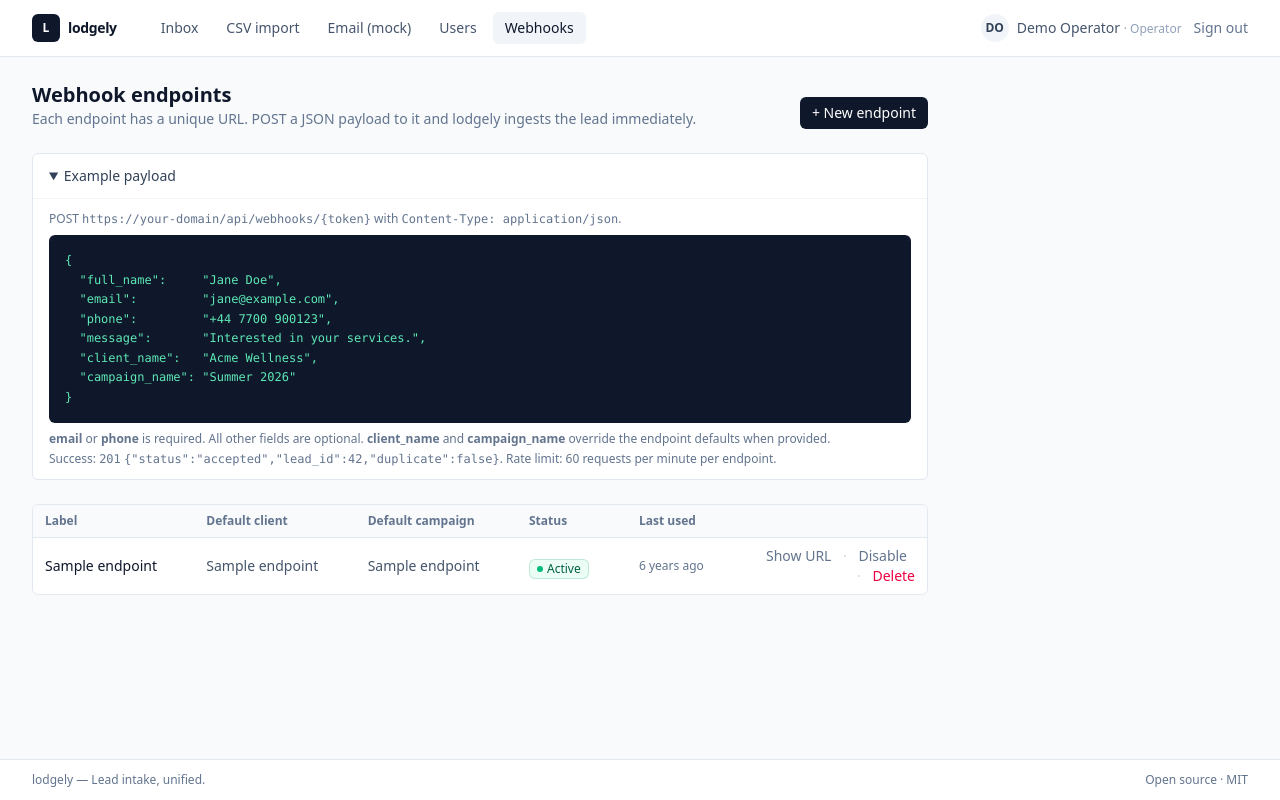
After one commit to vidual-labs/lodgely, a Laravel app: page /webhooks in a window 1280 px wide, after a click on "Example payload". The commit adds this page. Run offline with Laravel 12, Linux system fonts and the light colour scheme; a user stored in the database is signed in; data comes from the database, SQL or seed files in the repository; tables that the repository leaves empty hold one stand-in row (values such as "Sample post"); style sheets or scripts are compiled from the project's sources; some libraries are stand-ins or nearby versions.

Commit message:
feat(webhooks): push-based lead ingest via signed webhook endpoints
Operators can create per-endpoint tokens under /webhooks. Each token
maps to a unique POST /api/webhooks/{token} URL that accepts a JSON
payload and feeds it straight into LeadIngestor — same normalization,
duplicate detection, and audit trail as every other source.

- webhook_endpoints table (token, label, defaults, is_active, last_used_at)
- WebhookEndpoint model + WebhookController (throttle: 60/min)
- routes/api.php wired into bootstrap/app.php
- WebhooksPage Livewire component: create, reveal URL, enable/disable, delete
- "Webhooks" nav link added for operators

https://claude.ai/code/session_01Q88qU46AiHsocU9m6G1pEm

```diff
--- /dev/null
+++ b/app/Livewire/Webhooks/WebhooksPage.php
@@ -0,0 +1,113 @@
+<?php
+
+namespace App\Livewire\Webhooks;
+
+use App\Models\Tenant;
+use App\Models\WebhookEndpoint;
+use Illuminate\Contracts\View\View;
+use Illuminate\Support\Str;
+use Illuminate\Validation\Rule;
+use Livewire\Attributes\Layout;
+use Livewire\Component;
+
+#[Layout('components.layouts.app')]
+class WebhooksPage extends Component
+{
+    public bool $showForm = false;
+    public ?int $revealedId = null;
+
+    /** @var array<string, mixed> */
+    public array $form = [
+        'label'                => '',
+        'default_client_name'  => '',
+        'default_campaign_name' => '',
+    ];
+
+    public function mount(): void
+    {
+        $this->guardOperator();
+    }
+
+    // ------------------------------------------------------------------ form
+
+    public function openCreate(): void
+    {
+        $this->guardOperator();
+        $this->form = ['label' => '', 'default_client_name' => '', 'default_campaign_name' => ''];
+        $this->resetErrorBag();
+        $this->showForm = true;
+    }
+
+    public function close(): void
+    {
+        $this->showForm = false;
+        $this->resetErrorBag();
+    }
+
+    public function save(): void
+    {
+        $this->guardOperator();
+
+        $data = $this->validate([
+            'form.label'                => ['required', 'string', 'max:120'],
+            'form.default_client_name'  => ['nullable', 'string', 'max:255'],
+            'form.default_campaign_name' => ['nullable', 'string', 'max:255'],
+        ])['form'];
+
+        WebhookEndpoint::create([
+            'tenant_id'             => Tenant::DEFAULT_ID,
+            'user_id'               => auth()->id(),
+            'token'                 => Str::random(48),
+            'label'                 => trim($data['label']),
+            'default_client_name'   => filled($data['default_client_name']) ? trim($data['default_client_name']) : null,
+            'default_campaign_name' => filled($data['default_campaign_name']) ? trim($data['default_campaign_name']) : null,
+            'is_active'             => true,
+        ]);
+
+        $this->close();
+        $this->dispatch('toast', message: 'Webhook endpoint created.');
+    }
+
+    public function toggleActive(int $id): void
+    {
+        $this->guardOperator();
+        $endpoint = WebhookEndpoint::findOrFail($id);
+        $endpoint->update(['is_active' => ! $endpoint->is_active]);
+    }
+
+    public function delete(int $id): void
+    {
+        $this->guardOperator();
+        WebhookEndpoint::findOrFail($id)->delete();
+        if ($this->revealedId === $id) {
+            $this->revealedId = null;
+        }
+        $this->dispatch('toast', message: 'Webhook endpoint deleted.');
+    }
+
+    public function revealToken(int $id): void
+    {
+        $this->guardOperator();
+        $this->revealedId = ($this->revealedId === $id) ? null : $id;
+    }
+
+    // ---------------------------------------------------------------- render
+
+    public function render(): View
+    {
+        $endpoints = WebhookEndpoint::where('tenant_id', Tenant::DEFAULT_ID)
+            ->orderByDesc('created_at')
+            ->get();
+
+        return view('livewire.webhooks.webhooks-page', [
+            'endpoints' => $endpoints,
+        ]);
+    }
+
+    // -------------------------------------------------------------- helpers
+
+    private function guardOperator(): void
+    {
+        abort_unless(auth()->user()?->isOperator(), 403);
+    }
+}
--- /dev/null
+++ b/app/Models/WebhookEndpoint.php
@@ -0,0 +1,33 @@
+<?php
+
+namespace App\Models;
+
+use Illuminate\Database\Eloquent\Model;
+use Illuminate\Database\Eloquent\Relations\BelongsTo;
+
+class WebhookEndpoint extends Model
+{
+    protected $fillable = [
+        'tenant_id',
+        'user_id',
+        'token',
+        'label',
+        'default_client_name',
+        'default_campaign_name',
+        'is_active',
+        'last_used_at',
+    ];
+
+    protected function casts(): array
+    {
+        return [
+            'is_active'    => 'boolean',
+            'last_used_at' => 'datetime',
+        ];
+    }
+
+    public function user(): BelongsTo
+    {
+        return $this->belongsTo(User::class);
+    }
+}
--- a/bootstrap/app.php
+++ b/bootstrap/app.php
@@ -7,6 +7,7 @@ use Illuminate\Foundation\Configuration\Middleware;
 return Application::configure(basePath: dirname(__DIR__))
     ->withRouting(
         web: __DIR__.'/../routes/web.php',
+        api: __DIR__.'/../routes/api.php',
         commands: __DIR__.'/../routes/console.php',
         health: '/up',
     )
--- a/resources/views/components/app/topbar.blade.php
+++ b/resources/views/components/app/topbar.blade.php
@@ -25,6 +25,10 @@
                            class="px-3 py-1.5 rounded-md hover:bg-slate-100 {{ request()->routeIs('users') ? 'text-slate-900 bg-slate-100 font-medium' : 'text-slate-600' }}">
                             Users
                         </a>
+                        <a href="{{ route('webhooks') }}"
+                           class="px-3 py-1.5 rounded-md hover:bg-slate-100 {{ request()->routeIs('webhooks') ? 'text-slate-900 bg-slate-100 font-medium' : 'text-slate-600' }}">
+                            Webhooks
+                        </a>
                     @endif
                 @endauth
             </nav>
--- /dev/null
+++ b/resources/views/livewire/webhooks/webhooks-page.blade.php
@@ -0,0 +1,171 @@
+<div class="space-y-6 max-w-4xl">
+    <div class="flex items-end justify-between gap-4">
+        <div>
+            <h1 class="text-xl font-semibold text-slate-900">Webhook endpoints</h1>
+            <p class="text-sm text-slate-500">
+                Each endpoint has a unique URL. POST a JSON payload to it and lodgely ingests the lead immediately.
+            </p>
+        </div>
+        <button type="button" wire:click="openCreate"
+                class="inline-flex items-center gap-2 rounded-md bg-slate-900 px-3 py-1.5 text-sm font-medium text-white hover:bg-slate-800">
+            + New endpoint
+        </button>
+    </div>
+
+    {{-- example payload --}}
+    <details class="rounded-md border border-slate-200 bg-white">
+        <summary class="cursor-pointer px-4 py-3 text-sm font-medium text-slate-700 hover:bg-slate-50 select-none">
+            Example payload
+        </summary>
+        <div class="border-t border-slate-100 px-4 py-3">
+            <p class="text-xs text-slate-500 mb-2">POST <code>https://your-domain/api/webhooks/{token}</code> with <code>Content-Type: application/json</code>.</p>
+            <pre class="rounded-md bg-slate-900 text-emerald-300 text-xs p-4 overflow-x-auto leading-relaxed">{
+  "full_name":     "Jane Doe",
+  "email":         "jane@example.com",
+  "phone":         "+44 7700 900123",
+  "message":       "Interested in your services.",
+  "client_name":   "Acme Wellness",
+  "campaign_name": "Summer 2026"
+}</pre>
+            <p class="mt-2 text-xs text-slate-500">
+                <strong>email</strong> or <strong>phone</strong> is required. All other fields are optional.
+                <strong>client_name</strong> and <strong>campaign_name</strong> override the endpoint defaults when provided.
+            </p>
+            <p class="mt-1 text-xs text-slate-500">
+                Success: <code>201</code> <code>{"status":"accepted","lead_id":42,"duplicate":false}</code>.
+                Rate limit: 60 requests per minute per endpoint.
+            </p>
+        </div>
+    </details>
+
+    {{-- endpoints table --}}
+    <div class="rounded-md border border-slate-200 bg-white overflow-hidden">
+        <div class="overflow-x-auto">
+            <table class="min-w-full divide-y divide-slate-200">
+                <thead class="bg-slate-50">
+                    <tr class="text-left text-xs font-semibold text-slate-500">
+                        <th class="px-3 py-2">Label</th>
+                        <th class="px-3 py-2">Default client</th>
+                        <th class="px-3 py-2">Default campaign</th>
+                        <th class="px-3 py-2 w-[110px]">Status</th>
+                        <th class="px-3 py-2 w-[120px]">Last used</th>
+                        <th class="px-3 py-2 w-[180px] text-right"></th>
+                    </tr>
+                </thead>
+                <tbody class="divide-y divide-slate-100">
+                    @forelse($endpoints as $ep)
+                        <tr wire:key="ep-{{ $ep->id }}" class="hover:bg-slate-50">
+                            <td class="px-3 py-2 text-sm font-medium text-slate-900">{{ $ep->label }}</td>
+                            <td class="px-3 py-2 text-sm text-slate-600">{{ $ep->default_client_name ?? '—' }}</td>
+                            <td class="px-3 py-2 text-sm text-slate-600">{{ $ep->default_campaign_name ?? '—' }}</td>
+                            <td class="px-3 py-2">
+                                @if($ep->is_active)
+                                    <span class="inline-flex items-center gap-1 rounded-md bg-emerald-50 px-2 py-0.5 text-xs font-medium text-emerald-800 ring-1 ring-inset ring-emerald-600/20">
+                                        <span class="h-1.5 w-1.5 rounded-full bg-emerald-500"></span> Active
+                                    </span>
+                                @else
+                                    <span class="inline-flex items-center gap-1 rounded-md bg-slate-100 px-2 py-0.5 text-xs font-medium text-slate-600 ring-1 ring-inset ring-slate-400/30">
+                                        <span class="h-1.5 w-1.5 rounded-full bg-slate-400"></span> Disabled
+                                    </span>
+                                @endif
+                            </td>
+                            <td class="px-3 py-2 text-xs text-slate-500">
+                                {{ $ep->last_used_at?->diffForHumans() ?? 'Never' }}
+                            </td>
+                            <td class="px-3 py-2 text-right text-sm space-x-2">
+                                <button wire:click="revealToken({{ $ep->id }})"
+                                        class="text-slate-500 hover:text-slate-900">
+                                    {{ $revealedId === $ep->id ? 'Hide URL' : 'Show URL' }}
+                                </button>
+                                <span class="text-slate-300">·</span>
+                                <button wire:click="toggleActive({{ $ep->id }})"
+                                        class="{{ $ep->is_active ? 'text-slate-500 hover:text-rose-700' : 'text-emerald-700 hover:text-emerald-800' }}">
+                                    {{ $ep->is_active ? 'Disable' : 'Enable' }}
+                                </button>
+                                <span class="text-slate-300">·</span>
+                                <button wire:click="delete({{ $ep->id }})"
+                                        wire:confirm="Delete this endpoint? Any integrations using it will stop working."
+                                        class="text-rose-600 hover:text-rose-800">
+                                    Delete
+                                </button>
+                            </td>
+                        </tr>
+                        @if($revealedId === $ep->id)
+                            <tr wire:key="ep-token-{{ $ep->id }}" class="bg-slate-50">
+                                <td colspan="6" class="px-3 py-3">
+                                    <p class="text-xs text-slate-500 mb-1 font-medium">Webhook URL — keep this secret</p>
+                                    <div class="flex items-center gap-2">
+                                        <code class="flex-1 rounded-md bg-slate-900 text-emerald-300 text-xs px-3 py-2 break-all select-all">
+                                            {{ url('/api/webhooks/'.$ep->token) }}
+                                        </code>
+                                    </div>
+                                    <p class="mt-1.5 text-xs text-slate-400">
+                                        Anyone with this URL can submit leads. Rotate by deleting and recreating the endpoint.
+                                    </p>
+                                </td>
+                            </tr>
+                        @endif
+                    @empty
+                        <tr>
+                            <td colspan="6" class="px-3 py-10 text-center text-sm text-slate-500">
+                                No webhook endpoints yet. Create one to start receiving leads from contact forms or integrations.
+                            </td>
+                        </tr>
+                    @endforelse
+                </tbody>
+            </table>
+        </div>
+    </div>
+
+    {{-- create modal --}}
+    @if($showForm)
+        <div class="fixed inset-0 z-50 flex items-center justify-center bg-slate-900/40 px-4">
+            <div class="w-full max-w-md rounded-lg bg-white shadow-xl">
+                <header class="border-b border-slate-200 px-5 py-3 flex justify-between items-center">
+                    <h2 class="text-base font-semibold text-slate-900">New webhook endpoint</h2>
+                    <button type="button" wire:click="close" class="text-slate-400 hover:text-slate-700">✕</button>
+                </header>
+
+                <form wire:submit.prevent="save" class="px-5 py-4 space-y-3">
+                    <div>
+                        <label class="text-xs font-medium text-slate-600">Label</label>
+                        <input wire:model="form.label" type="text"
+                               placeholder="e.g. Acme contact form, Zapier trigger"
+                               class="mt-1 block w-full rounded-md border-slate-300 text-sm focus:border-slate-500 focus:ring-slate-500">
+                        @error('form.label') <p class="mt-1 text-xs text-rose-600">{{ $message }}</p> @enderror
+                    </div>
+
+                    <div>
+                        <label class="text-xs font-medium text-slate-600">Default client name <span class="text-slate-400">(optional)</span></label>
+                        <input wire:model="form.default_client_name" type="text"
+                               placeholder="Applied when payload omits client_name"
+                               class="mt-1 block w-full rounded-md border-slate-300 text-sm focus:border-slate-500 focus:ring-slate-500">
+                        @error('form.default_client_name') <p class="mt-1 text-xs text-rose-600">{{ $message }}</p> @enderror
+                    </div>
+
+                    <div>
+                        <label class="text-xs font-medium text-slate-600">Default campaign <span class="text-slate-400">(optional)</span></label>
+                        <input wire:model="form.default_campaign_name" type="text"
+                               class="mt-1 block w-full rounded-md border-slate-300 text-sm focus:border-slate-500 focus:ring-slate-500">
+                        @error('form.default_campaign_name') <p class="mt-1 text-xs text-rose-600">{{ $message }}</p> @enderror
+                    </div>
+
+                    <p class="text-xs text-slate-500">
+                        A unique secret URL will be generated. You can view it after saving.
+                    </p>
+
+                    <div class="flex justify-end gap-2 pt-2">
+                        <button type="button" wire:click="close"
+                                class="rounded-md border border-slate-300 px-3 py-1.5 text-sm text-slate-700 hover:bg-slate-50">
+                            Cancel
+                        </button>
+                        <button type="submit"
+                                class="rounded-md bg-slate-900 px-3 py-1.5 text-sm font-medium text-white hover:bg-slate-800">
+                            Create endpoint
+                        </button>
+                    </div>
+                </form>
+            </div>
+        </div>
+    @endif
+</div>
--- /dev/null
+++ b/routes/api.php
@@ -0,0 +1,8 @@
+<?php
+
+use App\Http\Controllers\Api\WebhookController;
+use Illuminate\Support\Facades\Route;
+
+Route::post('/webhooks/{token}', [WebhookController::class, 'receive'])
+    ->middleware('throttle:60,1')
+    ->name('api.webhooks.receive');
--- a/routes/web.php
+++ b/routes/web.php
@@ -5,6 +5,7 @@ use App\Livewire\Inbox\InboxPage;
 use App\Livewire\Imports\CsvImportPage;
 use App\Livewire\Imports\EmailMockImportPage;
 use App\Livewire\Users\UsersPage;
+use App\Livewire\Webhooks\WebhooksPage;
 use Illuminate\Support\Facades\Route;
 
 Route::redirect('/', '/inbox');
@@ -21,4 +22,5 @@ Route::middleware('auth')->group(function () {
     Route::get('/imports/csv',     CsvImportPage::class)->name('imports.csv');
     Route::get('/imports/email',   EmailMockImportPage::class)->name('imports.email');
     Route::get('/users',           UsersPage::class)->name('users');
+    Route::get('/webhooks',        WebhooksPage::class)->name('webhooks');
 });
```
Also changed, not shown: app/Http/Controllers/Api/WebhookController.php (added, +90 -0 lines), database/migrations/2026_01_01_000070_create_webhook_endpoints_table.php (added).
